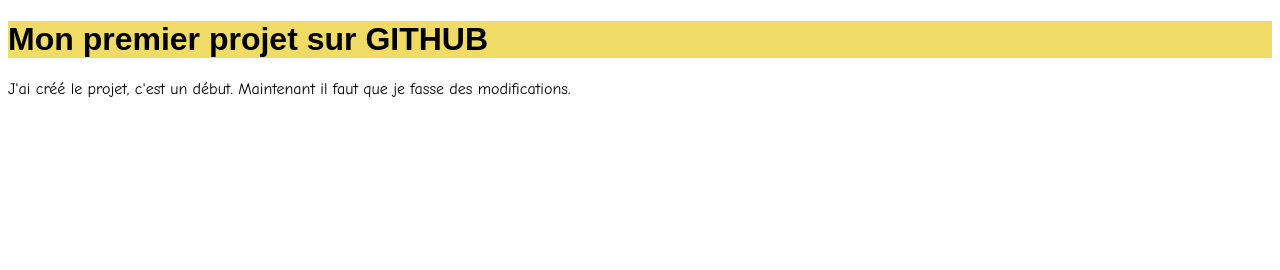
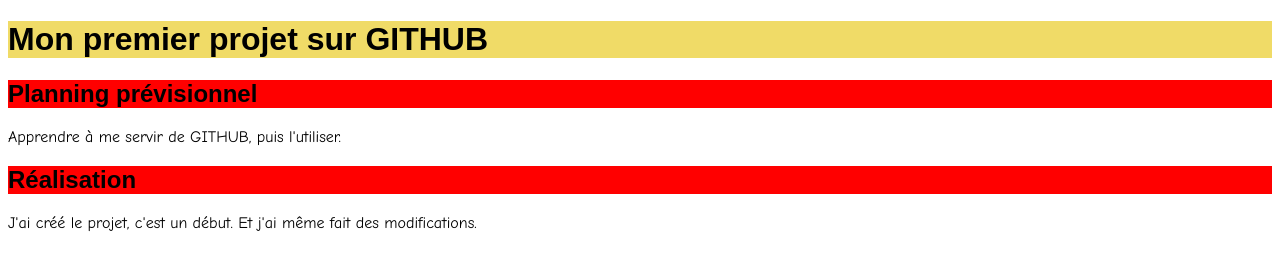
Before and after one commit to ccapdess/monRepository, a plain HTML site: page index.html in a window 1280 px wide. Drawn offline with Linux system fonts and the light colour scheme; a web font is replaced by a local one.

Commit message:
Ajout de sous-titres et modification des paramètres dans index.html et mise à jour de style.css

```diff
--- a/index.html
+++ b/index.html
@@ -10,8 +10,13 @@
 
 	<body>
 		<h1>Mon premier projet sur GITHUB</h1>
+		<h2>Planning prévisionnel</h2>
 		<p>
-			J'ai créé le projet, c'est un début. Maintenant il faut que je fasse des modifications.
+			Apprendre à me servir de GITHUB, puis l'utiliser.
+		</p>
+		<h2>Réalisation</h2>
+		<p>
+			J'ai créé le projet, c'est un début. Et j'ai même fait des modifications.
 		</p>
 	</body>
 </html>
--- a/style.css
+++ b/style.css
@@ -9,6 +9,11 @@
 {
 	font-family: chunkfiveroman, arial, sans-serif;
 	background-color: RGB(240, 219, 103);}
+h2
+{
+	font-family: arial, sans-serif;
+	background-color: red;}
+
 body
 {
 	font-family: Comic sans MS, arial, sans-serif;
```
